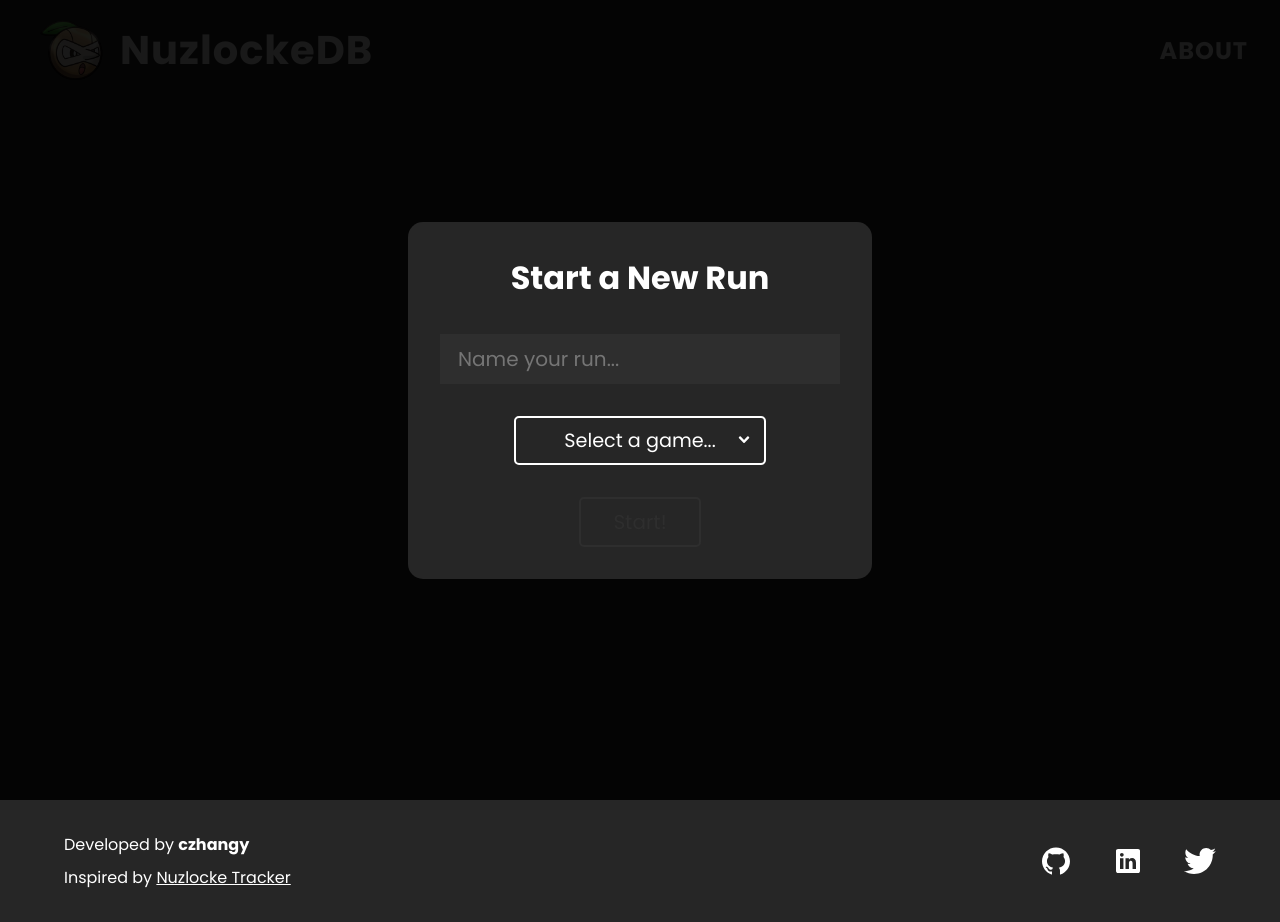
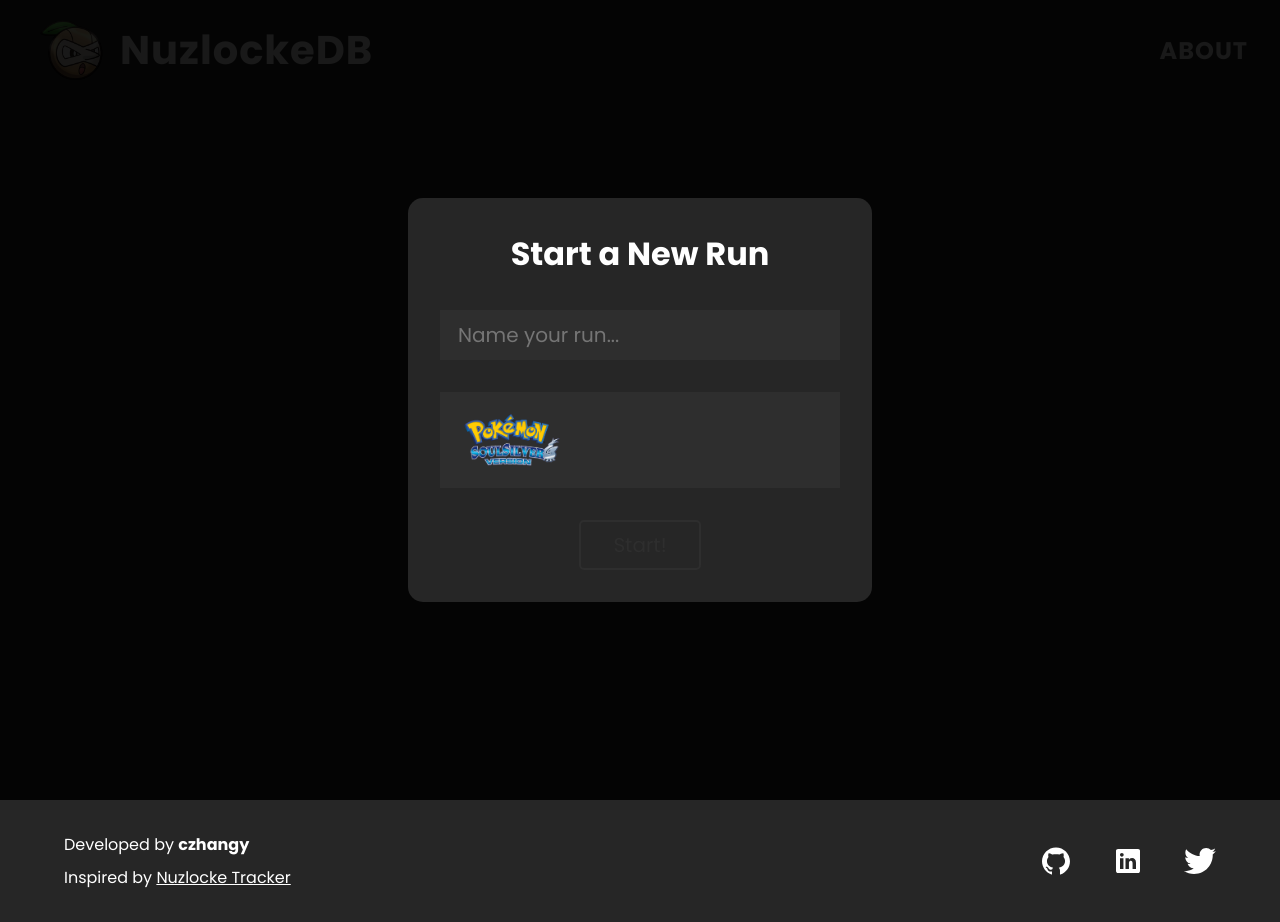
Before and after one commit to czhangy/nuzdocs, a Next.js app: page / in a window 1280 px wide. Both pictures are taken after a click on the button "+ New Run". Built offline with nearby package versions, Linux system fonts and the light colour scheme.

Commit message:
New UI for game selection

```diff
--- a/src/components/CreateRunModal/CreateRunModal.module.scss
+++ b/src/components/CreateRunModal/CreateRunModal.module.scss
@@ -3,15 +3,17 @@
 .create-run-modal {
     --button-border-rad: 5px;
     --button-x-padding: 2rem;
-    --border-size: 2px;
     --content-width: 320px;
     --error-font-size: 0.9rem;
     --error-spacing: 0.5rem;
+    --field-border-size: 2px;
+    --field-x-padding: 1rem;
+    --field-y-padding: 0.5rem;
     --font-size: 1.25rem;
+    --game-icon-size: 64px;
+    --games-y-padding: 1rem;
     --header-size: 2rem;
     --inner-spacing: 2rem;
-    --input-x-padding: 1rem;
-    --y-padding: 0.5rem;
 
     align-items: center;
     display: flex;
@@ -32,14 +34,33 @@
         width: 100%;
 
         .input {
-            background: constants.$bg-color;
-            border: var(--border-size) solid constants.$bg-color;
+            background-color: constants.$bg-color;
+            border: var(--field-border-size) solid constants.$bg-color;
             font-size: var(--font-size);
-            padding: var(--y-padding) var(--input-x-padding);
+            padding: var(--field-y-padding) var(--field-x-padding);
             width: 100%;
 
             &:focus {
-                border: var(--border-size) solid constants.$hover-color;
+                border: var(--field-border-size) solid constants.$hover-color;
+                padding: var(--field-y-padding) var(--field-x-padding);
+            }
+        }
+
+        .games {
+            background-color: constants.$bg-color;
+            display: grid;
+            gap: 1rem;
+            grid-template-columns: repeat(3, 1fr);
+            max-height: 400px;
+            overflow: auto;
+            padding: var(--games-y-padding) var(--field-x-padding);
+            width: 100%;
+
+            .game {
+                height: var(--game-icon-size);
+                margin: 0 auto;
+                position: relative;
+                width: calc(var(--game-icon-size) * 1.5);
             }
         }
 
@@ -50,11 +71,11 @@
             width: 100%;
         }
 
-        .submit-button {
-            border: var(--border-size) solid constants.$text-color;
+        .submit {
+            border: var(--field-border-size) solid constants.$text-color;
             border-radius: var(--button-border-rad);
             font-size: var(--font-size);
-            padding: var(--y-padding) var(--button-x-padding);
+            padding: var(--field-y-padding) var(--button-x-padding);
 
             &:disabled {
                 border-color: constants.$bg-color;
@@ -71,7 +92,7 @@
 }
 
 @media (hover: hover) {
-    .create-run-modal > .form > .submit-button:hover {
+    .create-run-modal > .form > .submit:hover {
         background: constants.$text-color;
         color: constants.$bg-color;
     }
--- a/src/components/CreateRunModal/CreateRunModal.tsx
+++ b/src/components/CreateRunModal/CreateRunModal.tsx
@@ -1,24 +1,19 @@
 import Run from "@/models/Run";
+import games from "@/static/games";
 import { initRun } from "@/utils/initializers";
+import Image from "next/image";
 import Router from "next/router";
 import { useState } from "react";
 import styles from "./CreateRunModal.module.scss";
-import Dropdown from "@/components/Dropdown/Dropdown";
-import games from "@/static/games";
 
 const CreateRunModal: React.FC = () => {
     // Form states
     const [name, setName] = useState<string>("");
-    const [gameName, setGameName] = useState<string>("");
+    const [gameSlug, setGameSlug] = useState<string>("");
 
     // Error states
     const [nameError, setNameError] = useState<boolean>(false);
     const [formError, setFormError] = useState<boolean>(false);
-
-    // Static data
-    const gameNames: string[] = Object.keys(games).map((gameSlug: string) => {
-        return games[gameSlug].name;
-    });
 
     // Removes all error states
     const resetErrors = () => {
@@ -45,9 +40,6 @@ const CreateRunModal: React.FC = () => {
             localStorage.setItem("runs", JSON.stringify([name]));
         }
 
-        const gameSlug: string = Object.keys(games).filter((gameSlug: string) => {
-            return games[gameSlug].name === gameName;
-        })[0];
         const newRun: Run = initRun(gameSlug);
         localStorage.setItem(name, JSON.stringify(newRun));
         Router.push(`/runs/${name}/${games[gameSlug].startingTownSlug}`);
@@ -70,13 +62,26 @@ const CreateRunModal: React.FC = () => {
                 ) : (
                     ""
                 )}
-                <Dropdown
-                    placeholder="Select a game..."
-                    value={gameName}
-                    options={gameNames}
-                    onSelect={(gameName: string) => setGameName(gameName)}
-                />
-                <button className={styles["submit-button"]} disabled={name.length === 0 || gameName.length === 0}>
+                <div className={styles.games}>
+                    {Object.keys(games).map((gameSlug: string, key: number) => {
+                        return (
+                            <button
+                                className={styles.game}
+                                key={key}
+                                type="button"
+                                onClick={() => setGameSlug(gameSlug)}
+                            >
+                                <Image
+                                    src={games[gameSlug].iconURL}
+                                    alt={games[gameSlug].name}
+                                    layout="fill"
+                                    objectFit="contain"
+                                />
+                            </button>
+                        );
+                    })}
+                </div>
+                <button className={styles.submit} disabled={name.length === 0 || gameSlug.length === 0}>
                     Start!
                 </button>
             </form>
--- a/src/components/Dropdown/Dropdown.tsx
+++ b/src/components/Dropdown/Dropdown.tsx
@@ -45,7 +45,7 @@ const Dropdown: React.FC<Props> = (props: Props) => {
                 {props.options.map((option: string, key: number) => {
                     return (
                         <li key={key}>
-                            <button className={styles.option} type="button" onClick={() => handleSelect(option)}>
+                            <button className={styles.option} onClick={() => handleSelect(option)}>
                                 {option}
                             </button>
                         </li>
```
